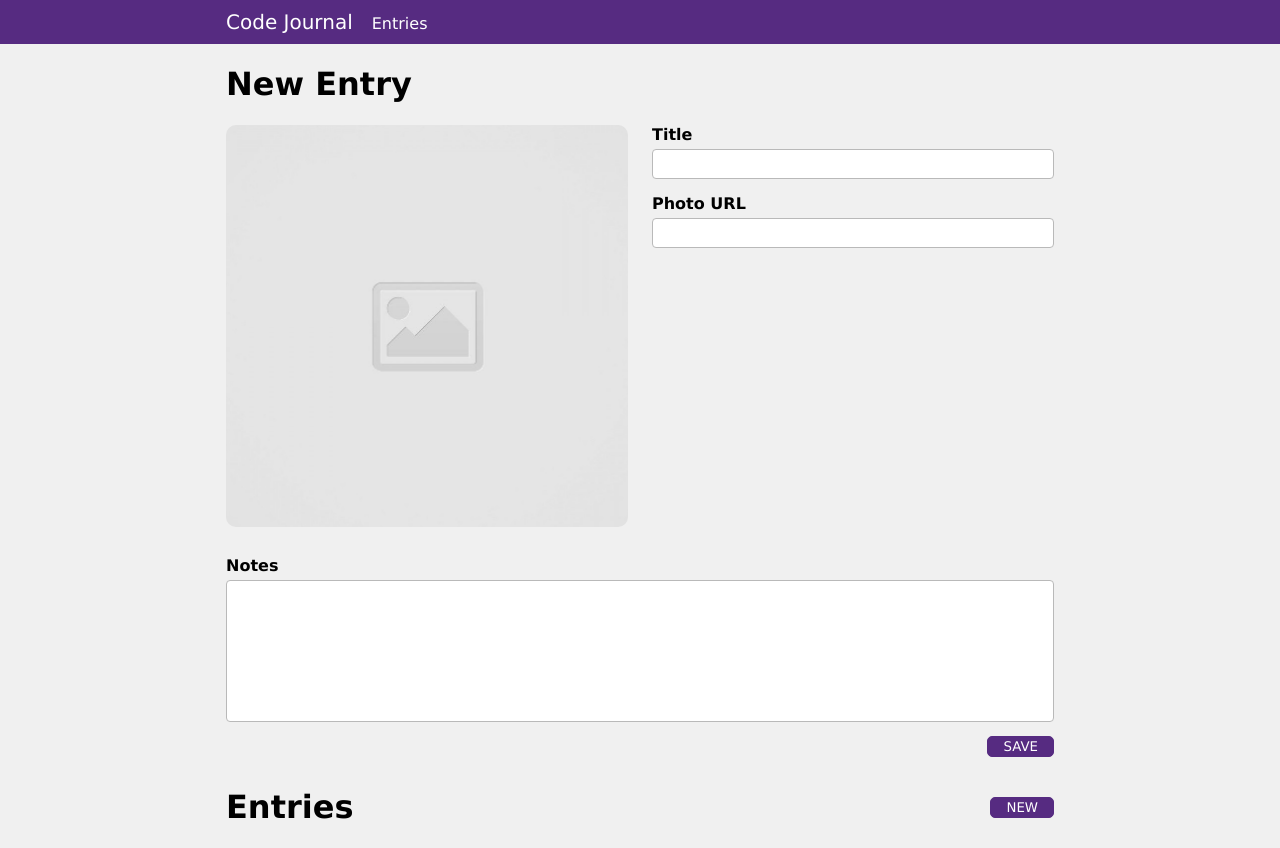
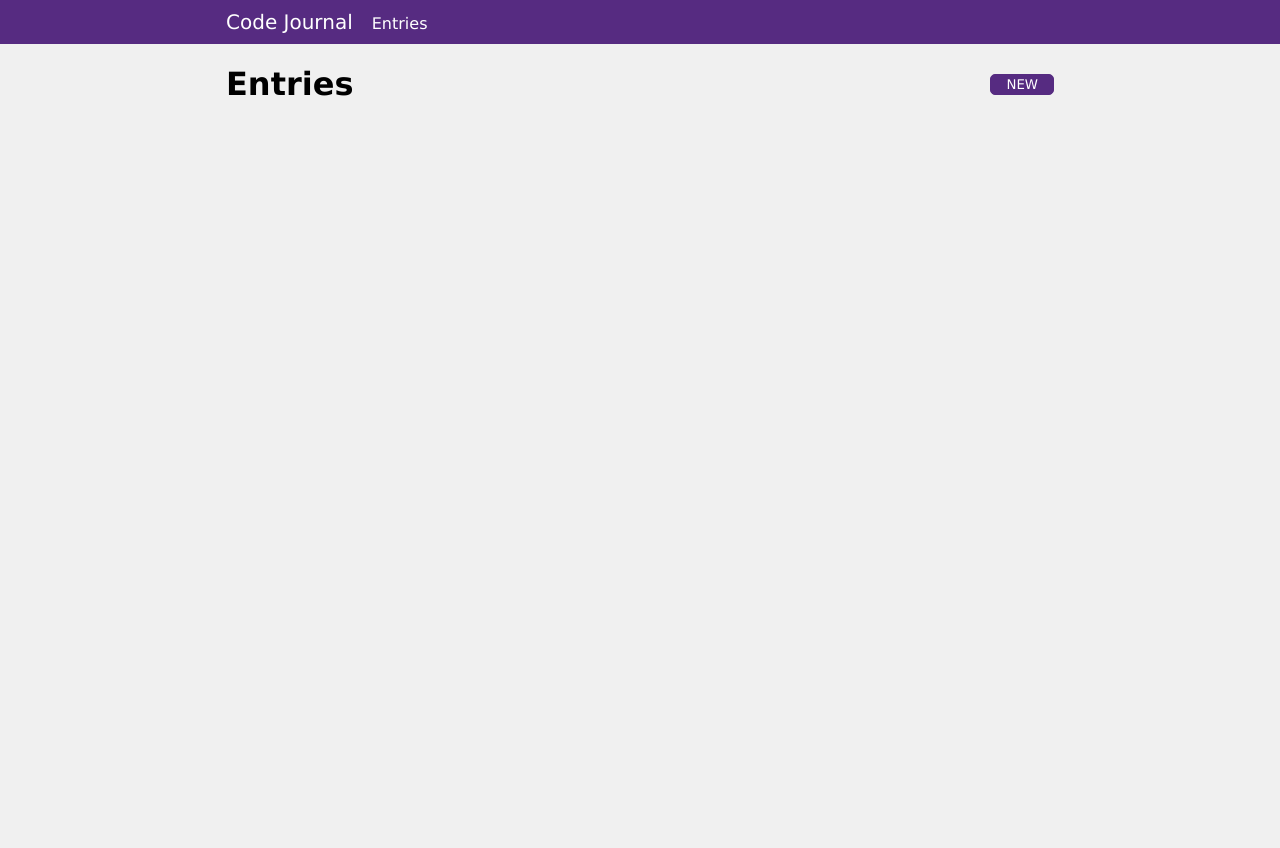
Before and after one commit to alexdenbaugh/code-journal, a website: page index.html in a window 1280 px wide. Both pictures are taken after a click on the link "Entries". After the commit the page ends 800 px from the top, so only its background shows below. Drawn offline with Linux system fonts and the light colour scheme.

```diff
--- a/css/styles.css
+++ b/css/styles.css
@@ -125,6 +125,6 @@
   padding: 0 0 10px;
 }
 
-div.no-entries-prompt {
+div#no-entries-prompt {
   text-align: center;
 }
--- a/index.html
+++ b/index.html
@@ -19,13 +19,13 @@
     <div class="container">
       <div class="column-full">
         <a href="#" class="nav-bar font white-text title">Code Journal</a>
-        <a href="#" class="nav-bar font white-text">Entries</a>
+        <a href="#" class="nav-bar font white-text" id="entries-anchor">Entries</a>
       </div>
     </div>
   </header>
   <main>
     <div class="container">
-      <div class="row" data-view="entry-form">
+      <div class="row view" data-view="entry-form">
         <div class="column-full">
           <h1 class="font">New Entry</h1>
         </div>
@@ -58,7 +58,7 @@
           </div>
         </form>
       </div>
-      <div class="row" data-view="entries">
+      <div class="row view hidden" data-view="entries">
         <div class="column-full entries-title-bar">
           <div>
             <h1 class="font entries-title-bar">Entries</h1>
@@ -68,7 +68,7 @@
           </div>
         </div>
         <div class="column-full">
-          <div class="no-entries-prompt hidden">
+          <div class="hidden" id="no-entries-prompt">
             <p class="font">No entries have been recorded.</p>
           </div>
         </div>
--- a/js/main.js
+++ b/js/main.js
@@ -21,6 +21,8 @@
   data.entries.unshift(formObject);
   $newImgURL.setAttribute('src', 'images/placeholder-image-square.jpg');
   $formEnterNew.reset();
+  // var $ul = document.querySelector('ul');
+  // $ul.prepend(addEntry(formObject))
 });
 
 function addEntry(entry) {
@@ -57,3 +59,16 @@
     $ulElement.appendChild(addEntry(data.entries[i]));
   }
 });
+
+var $entriesAnchor = document.querySelector('#entries-anchor');
+var $views = document.querySelectorAll('.view');
+
+$entriesAnchor.addEventListener('click', function () {
+  for (var i = 0; i < $views.length; i++) {
+    if ($views[i].getAttribute('data-view') === 'entries') {
+      $views[i].className = 'row view';
+    } else {
+      $views[i].className = 'row view hidden';
+    }
+  }
+});
```
